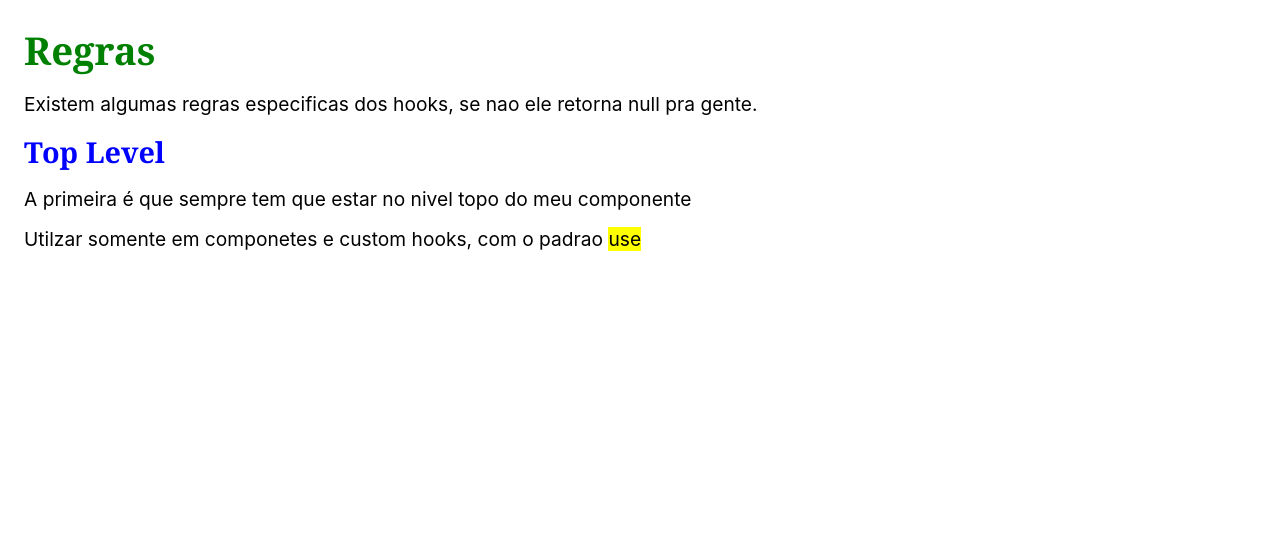
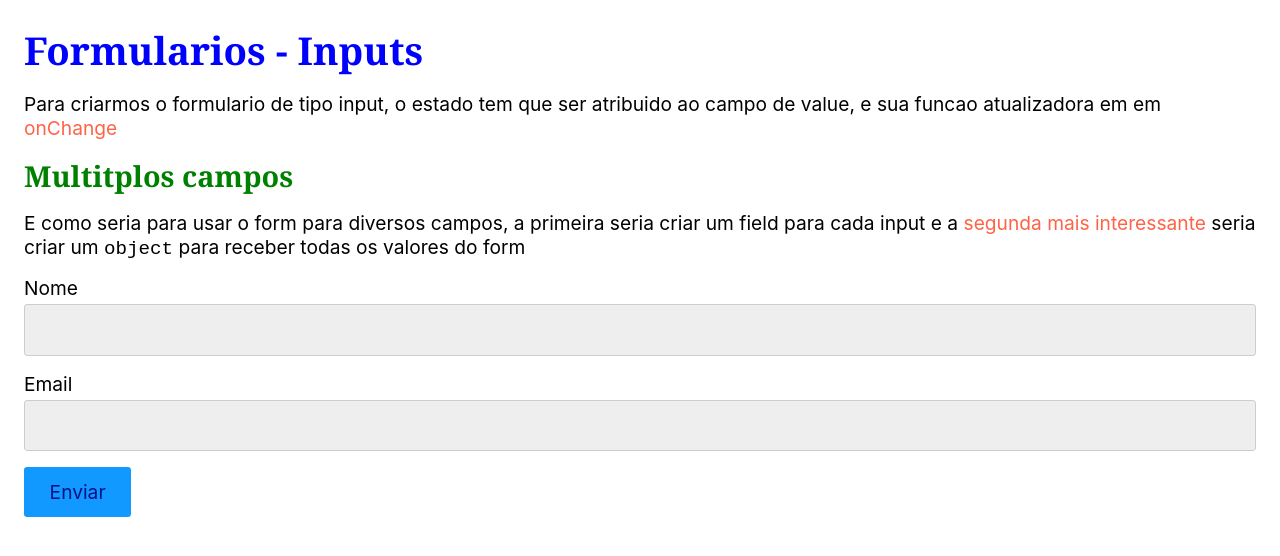
Before and after one commit to renanssantos1/react-completo-Origamid, a React (Create React App) app in the folder react-para-iniciantes/0205/meuapp/: page / in a window 1280 px wide. Shown: the top 556 px of the page. Built offline with nearby package versions, Linux system fonts and the light colour scheme.

Commit message:
introducao a formularios

```diff
--- a/react-para-iniciantes/0205/meuapp/src/App.js
+++ b/react-para-iniciantes/0205/meuapp/src/App.js
@@ -1,10 +1,10 @@
 import React from "react";
-import Regras from "./components/0307/Regras";
+import Input01 from "./components/0401/Input01";
 
 const App = () => {
   return (
     <div>
-      <Regras />
+      <Input01 />
     </div>
   );
 };
```
